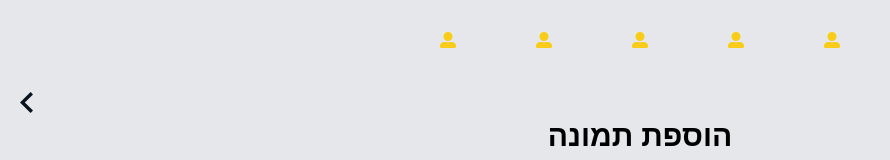
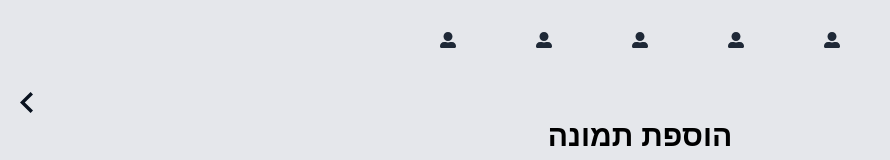
Before and after one commit to shevibr0/war, a React (Create React App) app in the folder frontend/war/: page /soldierInfo/1/addPicture in a window 1280 px wide. Shown: the top 160 px of the page, without its empty margins (0-890 px from the left). Built offline with nearby package versions, Linux system fonts and the light colour scheme.

Commit message:
add picture

```diff
--- a/frontend/war/src/components/AddPicture.jsx
+++ b/frontend/war/src/components/AddPicture.jsx
@@ -140,10 +140,10 @@ const AddPicture = () => {
                     <div onClick={() => nav('/homePage')}> <FaUserAlt /></div>
                 </nav>
             )}
-            <nav className="hidden lg:flex md:flex sm:flex left-0 top-0  bg-gray-200 justify-center items-center  text-gray-800 font-bold transition duration-100 hover:text-yellow-400 h-[80px] mt-4 sm:mt-0  font-['Alef'] leading-[45px] cursor-pointer space-x-20">
+            <nav className="hidden lg:flex md:flex sm:flex left-0 top-0  bg-gray-200 justify-center items-center  text-gray-800 h-[80px] mt-4 sm:mt-0 cursor-pointer space-x-20">
                 {!user && (
                     <>
-                        <div onClick={() => nav('/register')} > <FaUserAlt /></div>
+                        <div onClick={() => nav('/register')} className='transition duration-100 hover:text-yellow-400'> <FaUserAlt /></div>
                         <div onClick={() => nav('/')}> <FaUserAlt /></div>
                     </>
                 )}
```
